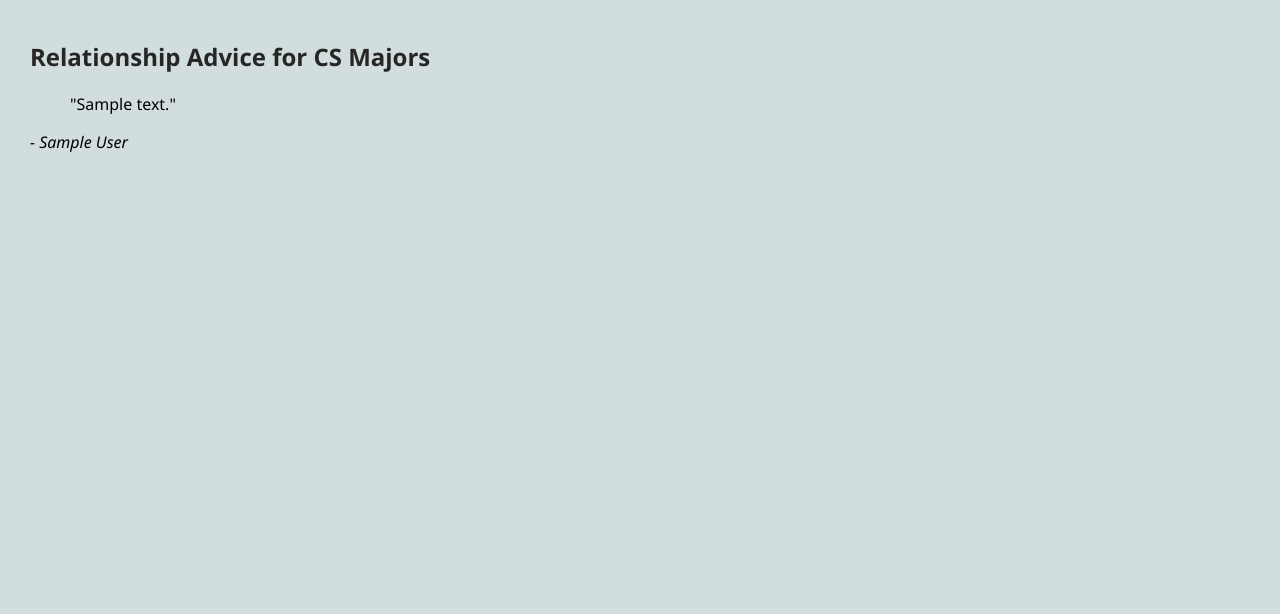
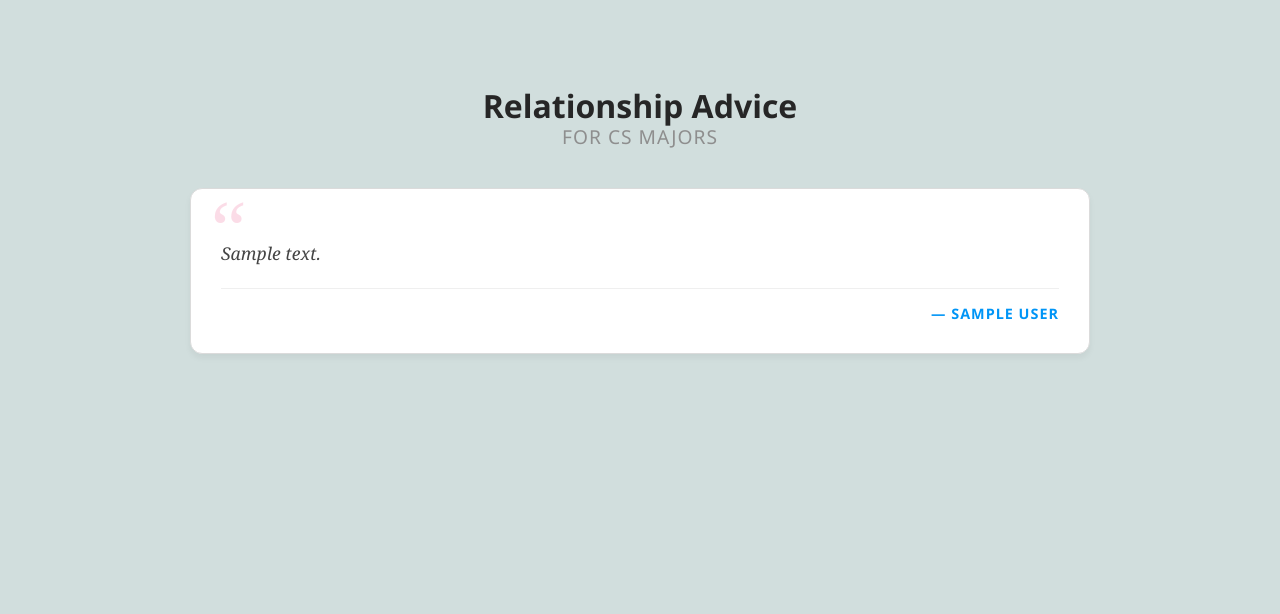
Before and after one commit to Victor-Liu-BU/cs412, a Django app: page /project/advice/ in a window 1280 px wide. Shown: the part 105-719 px from the top of the page. Run offline with Django 5.2, Linux system fonts and the light colour scheme; tables that the repository leaves empty hold one stand-in row (values such as "Sample post").

Commit message:
made stylistic changes

```diff
--- a/project/templates/project/advice_list.html
+++ b/project/templates/project/advice_list.html
@@ -5,15 +5,25 @@
 {% extends 'project/base.html' %}
 
 {% block content %}
-<h2>Relationship Advice for CS Majors</h2>
-<ul>
-    {% for advice in advice_list %}
-        <li style="margin-bottom: 20px;">
-            <blockquote>"{{ advice.text }}"</blockquote>
-            <cite>- {{ advice.author }}</cite>
-        </li>
-    {% empty %}
-        <li>No advice available at the moment. Good luck!</li>
-    {% endfor %}
-</ul>
+<div class="advice-container">
+    <div class="advice-header">
+        <h2>Relationship Advice <br><span class="subtitle">for CS Majors</span></h2>
+    </div>
+
+    <div class="advice-grid">
+        {% for advice in advice_list %}
+            <div class="advice-card">
+                <div class="quote-icon">“</div>
+                <p class="advice-text">{{ advice.text }}</p>
+                <div class="advice-author">
+                    — {{ advice.author }}
+                </div>
+            </div>
+        {% empty %}
+            <div class="no-advice">
+                <p>No advice available at the moment. Good luck debugging your love life!</p>
+            </div>
+        {% endfor %}
+    </div>
+</div>
 {% endblock %}
--- a/static/styles-mini-insta.css
+++ b/static/styles-mini-insta.css
@@ -390,6 +390,100 @@ nav li {
 .message-input button:hover {
     background-color: #0074cc;
 }
+
+/* --- Advice Page Styles --- */
+
+.advice-container {
+    max-width: 900px;
+    margin: 40px auto;
+    padding: 20px;
+}
+
+.advice-header h2 {
+    text-align: center;
+    color: #262626;
+    font-size: 2em;
+    margin-bottom: 40px;
+    line-height: 1.2;
+}
+
+.advice-header .subtitle {
+    font-size: 0.6em;
+    color: #8e8e8e;
+    font-weight: normal;
+    text-transform: uppercase;
+    letter-spacing: 1px;
+}
+
+/* Responsive Grid Layout */
+.advice-grid {
+    display: grid;
+    /* This creates columns that auto-fit the screen width (min 300px wide) */
+    grid-template-columns: repeat(auto-fit, minmax(300px, 1fr));
+    gap: 30px;
+}
+
+.advice-card {
+    background: #fff;
+    border: 1px solid #dbdbdb;
+    border-radius: 12px;
+    padding: 30px;
+    position: relative;
+    box-shadow: 0 4px 6px rgba(0,0,0,0.05); /* Subtle drop shadow */
+    transition: transform 0.2s ease, box-shadow 0.2s ease;
+    display: flex;
+    flex-direction: column;
+    justify-content: space-between;
+}
+
+/* Hover Effect: Lifts the card slightly */
+.advice-card:hover {
+    transform: translateY(-5px);
+    box-shadow: 0 10px 15px rgba(0,0,0,0.1);
+    border-color: #b2b2b2;
+}
+
+.quote-icon {
+    font-family: serif;
+    font-size: 5em;
+    color: #e91e63; /* Dating App Pink */
+    opacity: 0.15;
+    position: absolute;
+    top: 0px;
+    left: 20px;
+    line-height: 1;
+}
+
+.advice-text {
+    font-size: 1.1em;
+    color: #444;
+    line-height: 1.6;
+    margin: 20px 0;
+    font-family: 'Georgia', serif; /* Serif font looks better for quotes */
+    z-index: 1;
+    position: relative;
+    font-style: italic;
+}
+
+.advice-author {
+    text-align: right;
+    font-weight: bold;
+    color: #0095f6; /* App Blue */
+    font-size: 0.9em;
+    text-transform: uppercase;
+    letter-spacing: 1px;
+    border-top: 1px solid #efefef;
+    padding-top: 15px;
+}
+
+.no-advice {
+    grid-column: 1 / -1; /* Span full width */
+    text-align: center;
+    padding: 40px;
+    background: #f8f8f8;
+    border-radius: 8px;
+    color: #888;
+}
 /* Responsive Styles */
 @media screen and (max-width: 760px) {
     .profile-bio {
```
